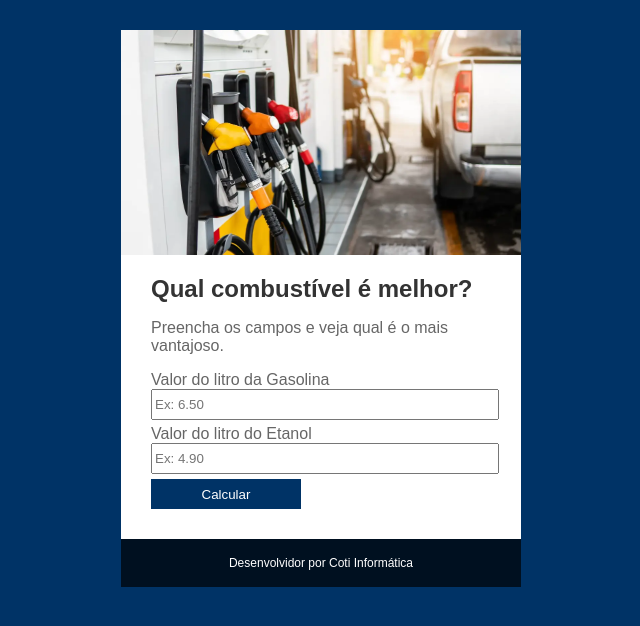
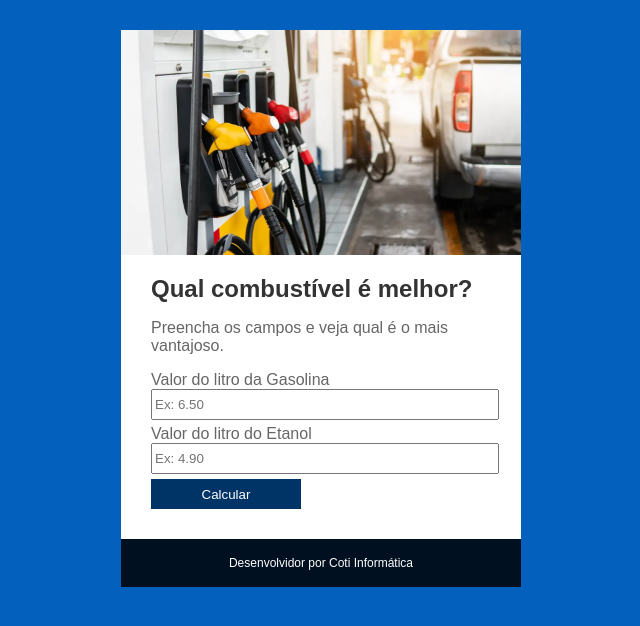
Before and after one commit to pdavidborges/calculadora-de-combustivel, a plain HTML site: page index.html in a window 1280 px wide. Shown: the whole page, without its empty margins (319-959 px from the left). Drawn offline with Linux system fonts and the light colour scheme.

Commit message:
Ajuste de cor de fundo

```diff
--- a/style.css
+++ b/style.css
@@ -6,7 +6,7 @@ SELETOR{
 
 body{
     font-family: Arial, Helvetica, sans-serif;
-    background-color: #003366;
+    background-color: #0360bd;
 }
 
 h1{
```
